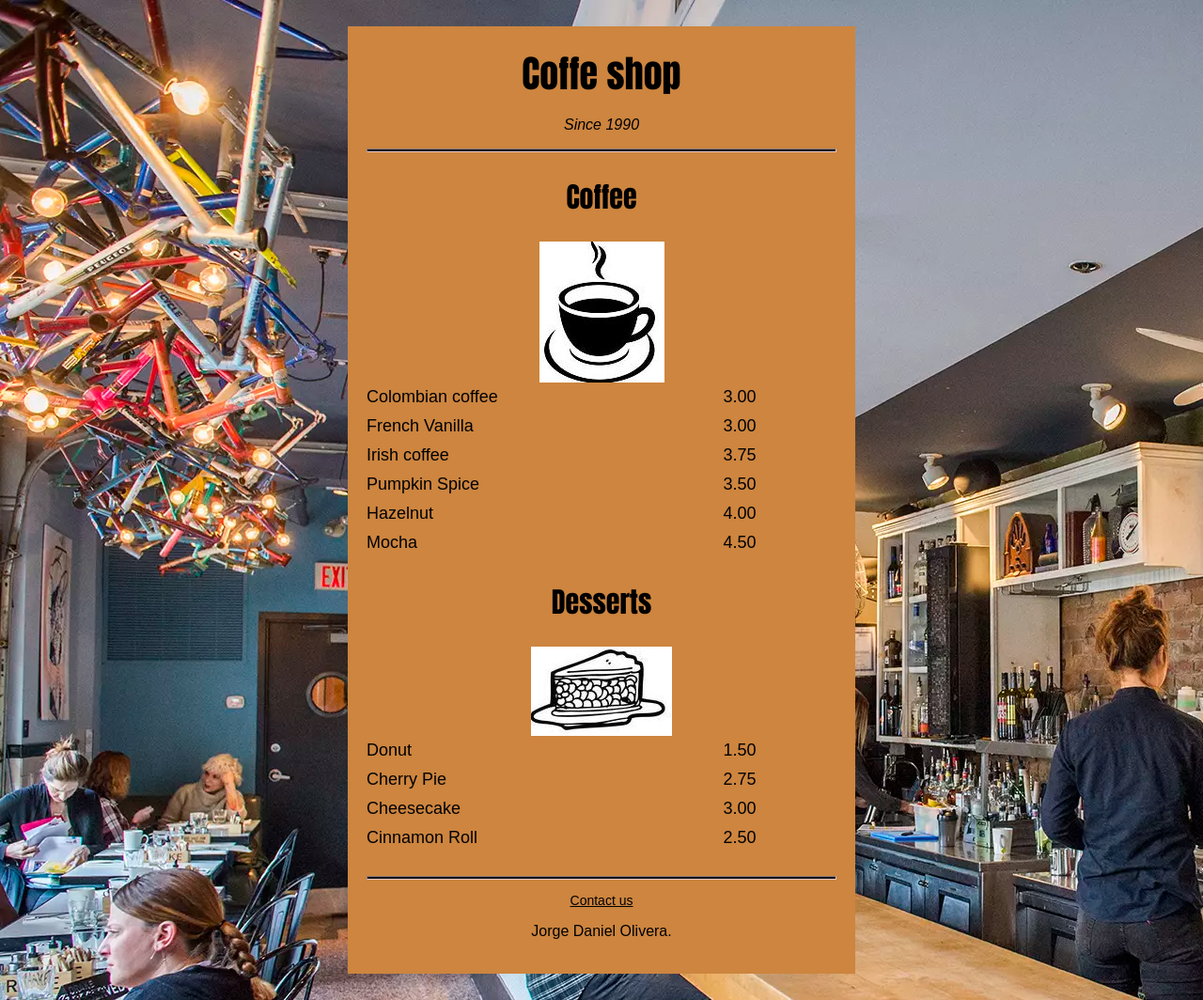
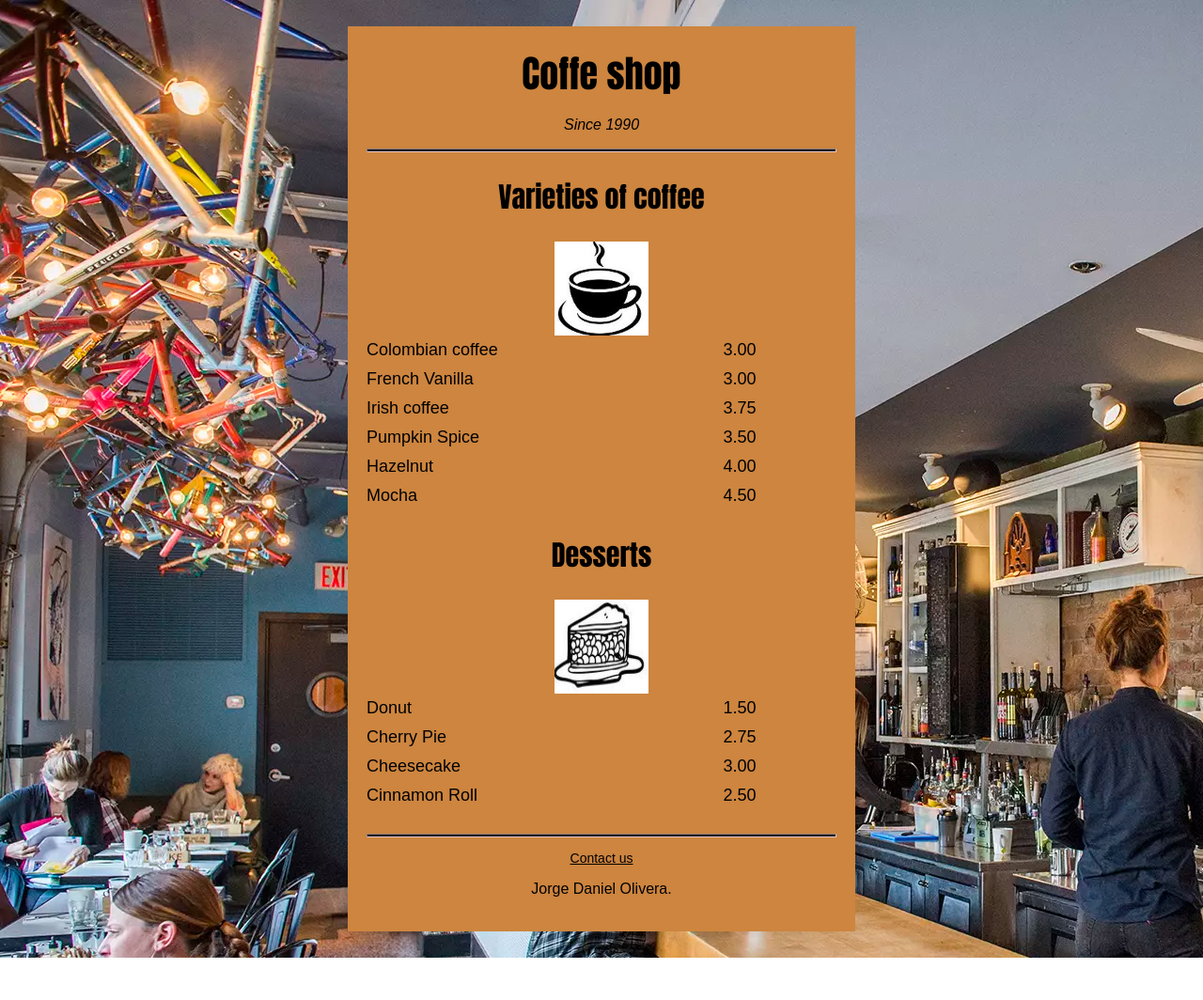
Before and after one commit to Tanqueta88/CofeeShop, a plain HTML site: page ProyectCoffeShop/index.html in a window 1280 px wide. Shown: the whole page at 94% size. After the commit the page ends 1019 px from the top, so only its background shows below. Drawn offline with Linux system fonts and the light colour scheme.

Commit message:
Visual fixes in css styles and images

```diff
--- a/ProyectCoffeShop/index.html
+++ b/ProyectCoffeShop/index.html
@@ -1,10 +1,9 @@
 <!DOCTYPE html>
 <html lang="en">
-
   <head>
     <meta charset="utf-8" />
     <meta name="viewport" content="width=device-width, initial-scale=1.0" />
-  <title>Cafe Menu</title>
+    <title>Cafe App</title>
     <link href="css/styles.css" rel="stylesheet" />
   </head>
 
@@ -12,13 +11,15 @@
     <div class="menu">
       <main>
         <h1>Coffe shop</h1>
-      <p class="established">Since 1990 </p>
+        <p class="established">Since 1990</p>
 
-      <hr>
+        <hr />
 
         <section>
-        <h2>Coffee</h2>
-        <img src="/Imgs/cup.jpg" alt="coffee icon">
+          <h2>Varieties of coffee</h2>
+          <img src="/Imgs/cup.jpg"
+          alt="coffee icon"
+          style=" width: 100px; height: 100px; ">
 
           <article class="item">
             <p class="flavor">Colombian coffee</p>
@@ -48,8 +49,10 @@
 
         <section>
           <h2>Desserts</h2>
-        <img src="/Imgs/pie.jpg" alt="pie icon" />
-
+          <img
+            src="/Imgs/pie.jpg"
+            alt="pie icon"
+            style="width: 100px; height: 100px;"/>
         </section>
 
         <article class="item">
@@ -70,13 +73,15 @@
         </article>
       </main>
 
-    <hr class="bottom-line">
+      <hr class="bottom-line" />
       <footer>
-      <p class="adress"><a href="https://www.linkedin.com/in/jorge-daniel-olivera-12264a195/">Contact us</a></p>
+        <p class="adress">
+          <a href="https://www.linkedin.com/in/jorge-daniel-olivera-12264a195/"
+            >Contact us</a
+          >
+        </p>
       </footer>
       <p><a href=""></a>Jorge Daniel Olivera.</p>
     </div>
-
   </body>
-
 </html>
```
Also changed, not shown: ProyectCoffeShop/css/styles.css (line endings or trailing spaces). Lines whose indentation alone changed are shown as unchanged.
